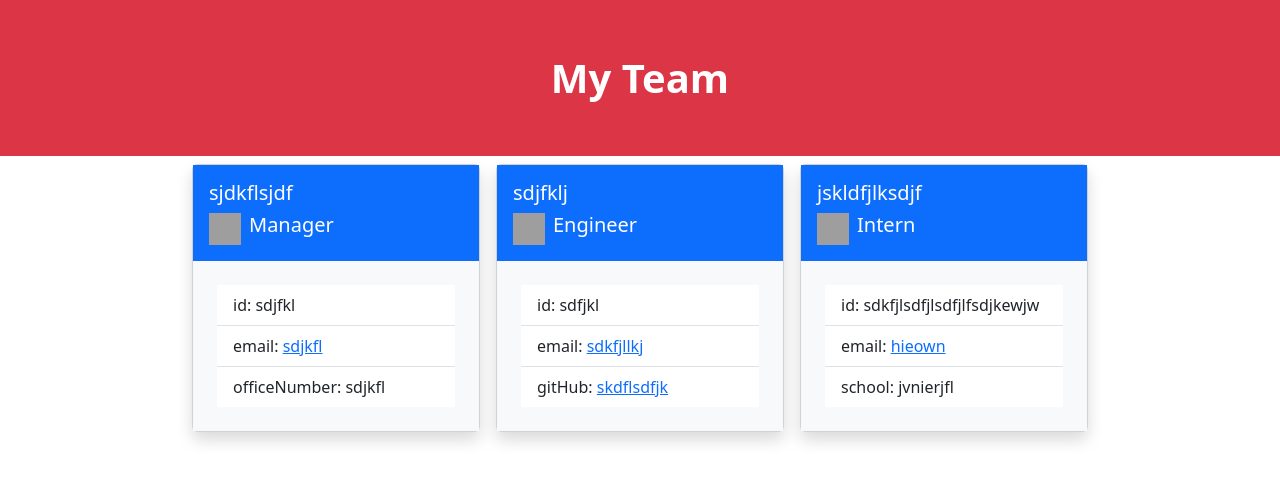
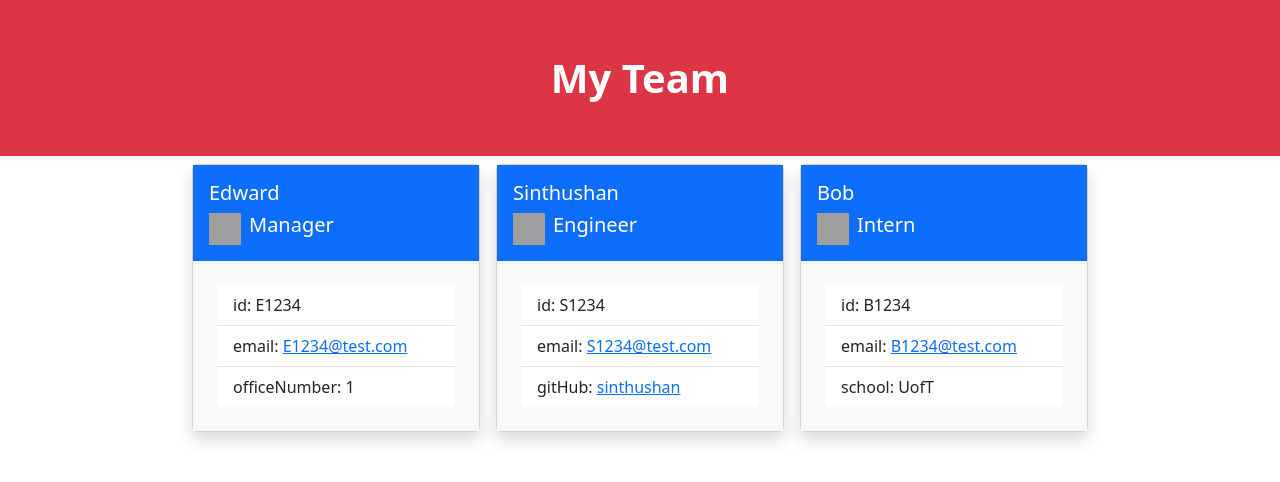
Before and after one commit to Sinthushan-bootcamp/Team_Profile_Generator, a website: page dist/index.html in a window 1280 px wide. Drawn offline with nearby package versions, Linux system fonts and the light colour scheme; grey boxes are pictures that could not be loaded.

Commit message:
updated ReadMe

```diff
--- a/dist/index.html
+++ b/dist/index.html
@@ -14,7 +14,7 @@
         <main class="d-flex flex-wrap justify-content-center">
             <div class="card m-2 shadow" style="width: 18rem;">
                 <div class="card-body bg-primary text-white">
-                    <h5 class="card-title">sjdkflsjdf</h5>
+                    <h5 class="card-title">Edward</h5>
                     <div class="d-flex flex-row">
                         <img src="https://img.icons8.com/external-kiranshastry-lineal-kiranshastry/64/000000/external-coffee-cup-camping-kiranshastry-lineal-kiranshastry.png" style="width: 2rem;height: 2rem;" class="me-2"/>
                         <h5 class="card-title">Manager</h5>
@@ -22,15 +22,15 @@
                 </div>
                 <div class="card-body bg-light">
                     <ul class="list-group list-group-flush m-2">
-                        <li class="list-group-item">id: sdjfkl</li>
-                        <li class="list-group-item">email: <a href="mailto: sdjkfl">sdjkfl</a></li>
-                        <li class="list-group-item">officeNumber: sdjkfl</li>
+                        <li class="list-group-item">id: E1234</li>
+                        <li class="list-group-item">email: <a href="mailto: E1234@test.com">E1234@test.com</a></li>
+                        <li class="list-group-item">officeNumber: 1</li>
                     </ul>
                 </div>
             </div>
 <div class="card m-2 shadow" style="width: 18rem;">
                 <div class="card-body bg-primary text-white">
-                    <h5 class="card-title">sdjfklj</h5>
+                    <h5 class="card-title">Sinthushan</h5>
                     <div class="d-flex flex-row">
                         <img src="https://img.icons8.com/ios/50/000000/glasses.png" style="width: 2rem;height: 2rem;" class="me-2"/>
                         <h5 class="card-title">Engineer</h5>
@@ -38,15 +38,15 @@
                 </div>
                 <div class="card-body bg-light">
                     <ul class="list-group list-group-flush m-2">
-                        <li class="list-group-item">id: sdfjkl</li>
-                        <li class="list-group-item">email: <a href="mailto: sdkfjllkj">sdkfjllkj</a></li>
-                        <li class="list-group-item">gitHub: <a href=https://github.com/skdflsdfjk>skdflsdfjk</a></li>
+                        <li class="list-group-item">id: S1234</li>
+                        <li class="list-group-item">email: <a href="mailto: S1234@test.com">S1234@test.com</a></li>
+                        <li class="list-group-item">gitHub: <a href=https://github.com/sinthushan>sinthushan</a></li>
                     </ul>
                 </div>
             </div>
 <div class="card m-2 shadow" style="width: 18rem;">
                 <div class="card-body bg-primary text-white">
-                    <h5 class="card-title">jskldfjlksdjf</h5>
+                    <h5 class="card-title">Bob</h5>
                     <div class="d-flex flex-row">
                         <img src="https://img.icons8.com/ios-filled/50/000000/student-male--v1.png" style="width: 2rem;height: 2rem;" class="me-2"/>
                         <h5 class="card-title">Intern</h5>
@@ -54,9 +54,9 @@
                 </div>
                 <div class="card-body bg-light">
                     <ul class="list-group list-group-flush m-2">
-                        <li class="list-group-item">id: sdkfjlsdfjlsdfjlfsdjkewjw</li>
-                        <li class="list-group-item">email: <a href="mailto: hieown">hieown</a></li>
-                        <li class="list-group-item">school: jvnierjfl</li>
+                        <li class="list-group-item">id: B1234</li>
+                        <li class="list-group-item">email: <a href="mailto: B1234@test.com">B1234@test.com</a></li>
+                        <li class="list-group-item">school: UofT</li>
                     </ul>
                 </div>
             </div>
```
Also changed, not shown: README.md.
